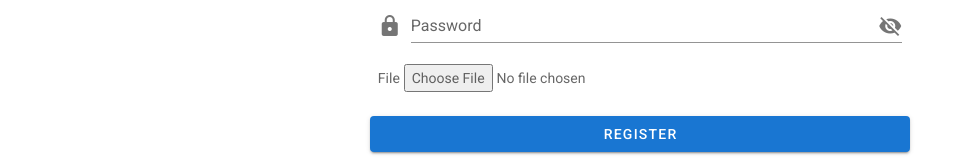
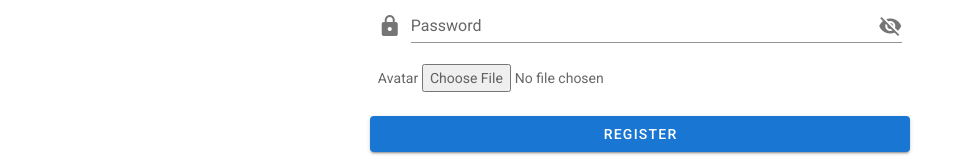
Before and after one commit to aryusniardi/kedai_fesyen_app, a Vue app: page /register in a window 1280 px wide. Shown: the part 353-513 px from the top of the page, without its empty margins (0-957 px from the left). Built offline with nearby package versions, Linux system fonts and the light colour scheme.

Commit message:
belajar yang giat

```diff
--- a/src/views/Profile.vue
+++ b/src/views/Profile.vue
@@ -4,7 +4,7 @@
         <v-row justify="space-around" class="py-5">
             <v-avatar height="100" width="100">
                 <img v-if="user.avatar == null" src="https://randomuser.me/api/portraits/men/1.jpg">
-                <img v-else :src="getImage('/users/' + user.avatar)">
+                <img v-else :src="getImage('/avatar/' + user.avatar)">
             </v-avatar>
         </v-row>
         <v-card flat>
--- a/src/views/auth/Register.vue
+++ b/src/views/auth/Register.vue
@@ -64,9 +64,10 @@
                         hint="at least 6 character"
                         @click:append="showPassword = !showPassword"
                     ></v-text-field>
-                        <label>File
+                        <label>Avatar
                             <input type="file" id="gambar" name="avatar" ref="file" v-on:change="onChangeFileUpload()"/>
                         </label>
+                        <img v-if="url_img" :src="url_img" height="100" width="100" />
                 </v-form>
                 </v-card-text>
                 <v-card-actions>
@@ -102,6 +103,7 @@ export default {
             ],
 
             gambar: '',
+            url_img: null,
 
             showPassword: false,
             password: '',
@@ -172,6 +174,7 @@ export default {
         },
         onChangeFileUpload(){
             this.gambar = this.$refs.file.files[0];
+            this.url_img = URL.createObjectURL(this.gambar);
         }
     }
 }
```
